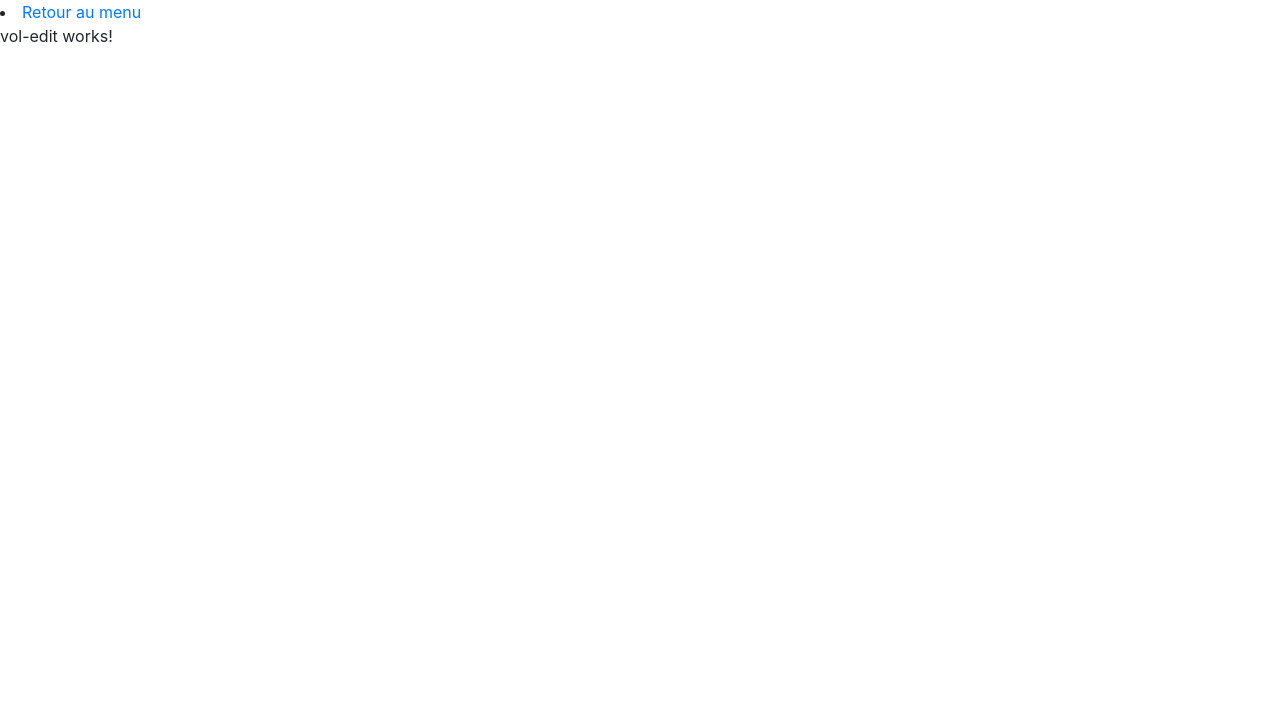
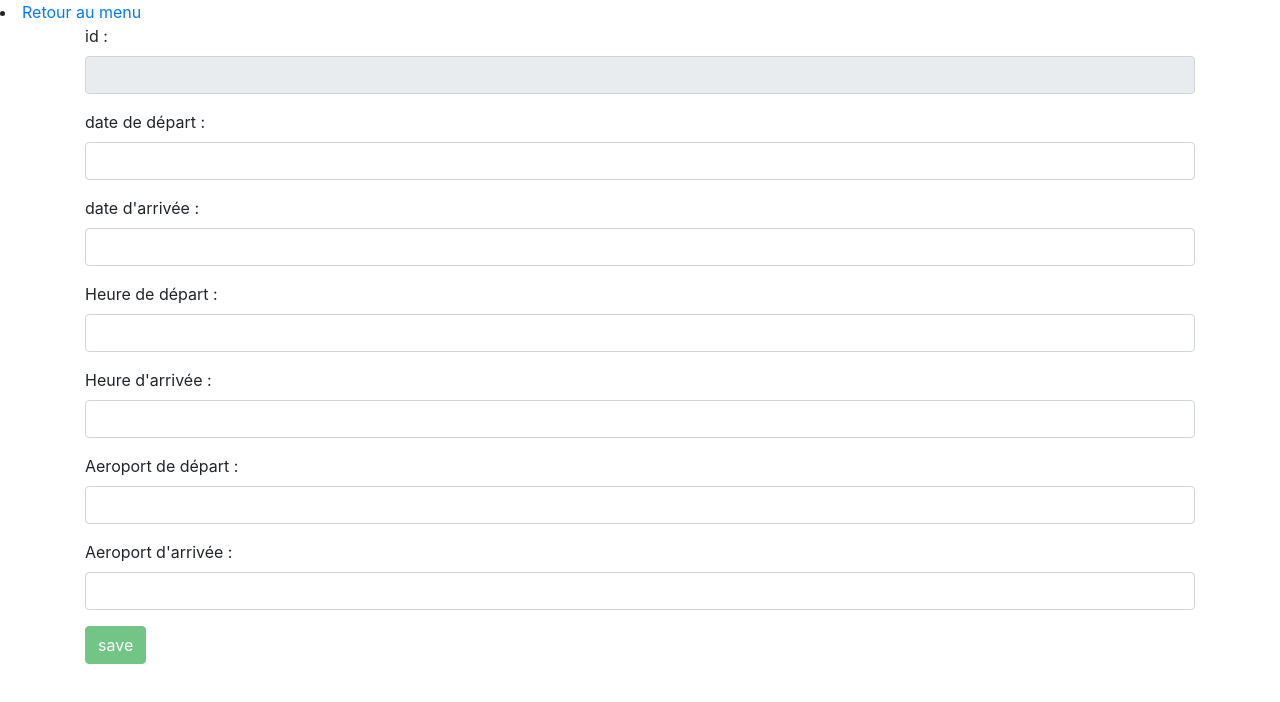
Before and after one commit to Merray/TPVolAngular, an Angular app: page /vol/create in a window 1280 px wide. Shown: the top 702 px of the page. Built offline with nearby package versions, Linux system fonts and the light colour scheme.

Commit message:
VOL Hé DITES "PIAF" SVP

```diff
--- a/src/app/vol/vol-edit.component.html
+++ b/src/app/vol/vol-edit.component.html
@@ -1,3 +1,35 @@
-<p>
-  vol-edit works!
-</p>
+<div class="container">
+  <form (ngSubmit)="save()" #form="ngForm">
+    <div class="form-group">
+      <label for="id">id :</label>
+      <input id="id" name="id" class="form-control" [(ngModel)]="vol.id" readonly="true"/>
+    </div>
+    <div class="form-group">
+      <label for="datedepart">date de départ :</label>
+      <input id="datedepart" name="datedepart" class="form-control" required [(ngModel)]="vol.datedepart" #nom="ngModel"/>
+      <!--<div *ngIf="datedepart.dirty&&datedepart.hasError('required')">Date de départ obligatoire</div>-->
+    </div>
+    <div class="form-group">
+      <label for="datearrivee">date d'arrivée :</label>
+      <input class="form-control" id="datearrivee" name="datearrivee" required [(ngModel)]="vol.datearrivee"/>
+    </div>
+    <div class="form-group">
+      <label for="heuredepart">Heure de départ :</label>
+      <input class="form-control" id="heuredepart" name="heuredepart" required [(ngModel)]="vol.heuredepart"/>
+    </div>
+    <div class="form-group">
+      <label for="heurearrivee">Heure d'arrivée :</label>
+      <input class="form-control" id="heurearrivee" name="heurearrivee" required [(ngModel)]="vol.heurearrivee"/>
+    </div>
+
+    <div class="form-group">
+      <label for="aeroportdepart">Aeroport de départ :</label>
+      <input class="form-control" id="aeroportdepart" name="aeroportdepart" required [(ngModel)]="vol.aeroportdepart"/>
+    </div>
+    <div class="form-group">
+      <label for="aeroportarrivee">Aeroport d'arrivée :</label>
+      <input class="form-control" id="aeroportarrivee" name="aeroportarrivee" required [(ngModel)]="vol.aeroportarrivee"/>
+    </div>
+    <button type="submit" [disabled]="form.invalid" class="btn btn-success">save</button>
+  </form>
+</div>
--- a/src/app/vol/vol-edit.component.ts
+++ b/src/app/vol/vol-edit.component.ts
@@ -1,4 +1,7 @@
 import { Component, OnInit } from '@angular/core';
+import {ActivatedRoute, Router} from '@angular/router';
+import {Vol} from '../model/vol';
+import {VolService} from '../service/vol/vol.service';
 
 @Component({
   selector: 'app-vol-edit',
@@ -7,9 +10,24 @@ import { Component, OnInit } from '@angular/core';
 })
 export class VolEditComponent implements OnInit {
 
-  constructor() { }
+  vol: Vol = new Vol();
+
+  constructor(private volService: VolService, private ar: ActivatedRoute, private router: Router) {
+  }
 
   ngOnInit() {
+    this.ar.params.subscribe(params => {
+      if (params.id) {
+        this.volService.findById(params.id).subscribe(resp => {
+          this.vol = resp;
+        });
+      }
+    });
   }
-
+  public save() {
+    this.volService.save(this.vol).subscribe(resp => {
+        this.router.navigate(['/vol']);
+      }
+    );
+  }
 }
```
